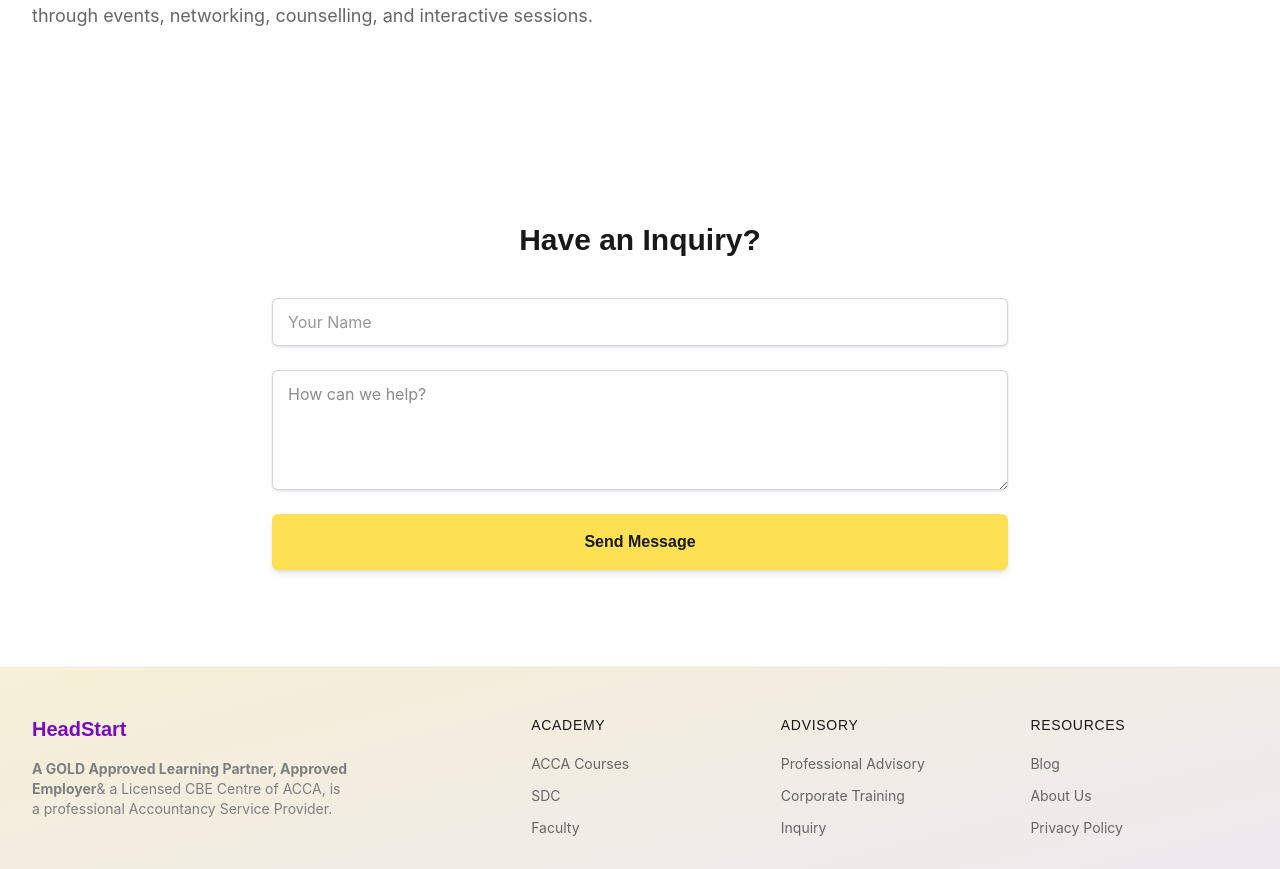
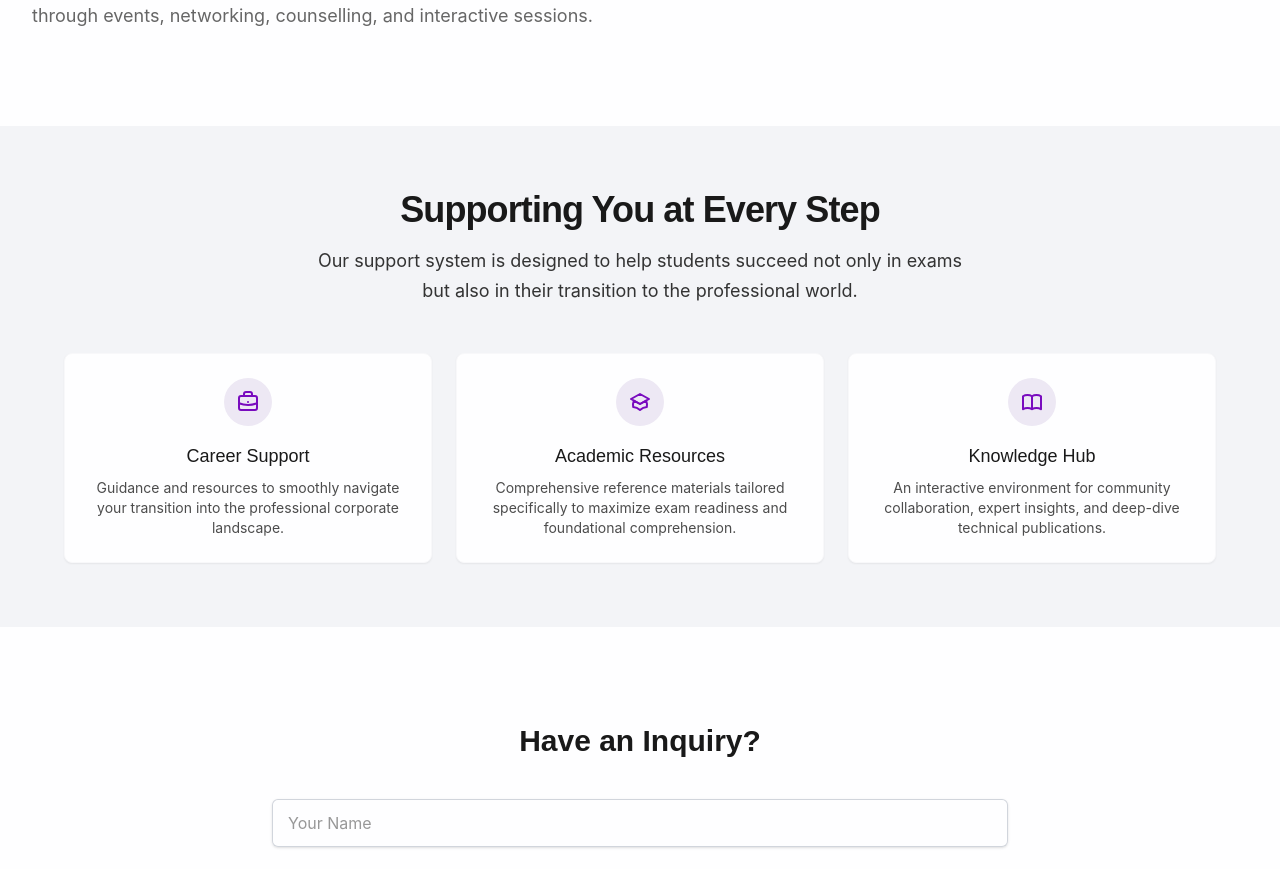
Before and after one commit to corebit-bd/headstart, a Next.js app in the folder frontend/: page / in a window 1280 px wide. Shown: the part 5122-5991 px from the top of the page. Built offline with nearby package versions, Linux system fonts and the light colour scheme.

Commit message:
feature : Created Tests & Web Layout & Content for Section 'Student Support'

```diff
--- a/frontend/src/app/page.tsx
+++ b/frontend/src/app/page.tsx
@@ -5,6 +5,7 @@ import Hero from "@/components/home/Hero";
 import ACCAQualificationOverview from "@/components/home/ACCAQualificationOverview";
 import StudentSuccess from "@/components/home/StudentSuccess";
 import LifeAtHeadStart from "@/components/home/LifeAtHeadStart";
+import StudentSupport from "@/components/home/StudentSupport";
 
 export default function HomePage() {
   return (
@@ -15,6 +16,7 @@ export default function HomePage() {
       <FacultyPreview />
       <StudentSuccess />
       <LifeAtHeadStart />
+      <StudentSupport />
       <Contact />
     </>
   );
--- /dev/null
+++ b/frontend/src/components/home/StudentSupport.tsx
@@ -0,0 +1,88 @@
+import React from 'react';
+
+export default function StudentSupport() {
+  return (
+    <section
+      className="py-[48px] md:py-[64px] bg-brand-grey-1000 text-[#0d0d0d] px-4 md:px-16"
+      aria-labelledby="support-heading"
+    >
+      <div className="max-w-[1200px] mx-auto text-center">
+        {/* Title */}
+        <h2
+          id="support-heading"
+          className="text-2xl md:text-4xl font-bold tracking-tight mb-4 text-black-900"
+        >
+          Supporting You at Every Step
+        </h2>
+
+        {/* Content Description */}
+        <p className="text-base md:text-lg max-w-2xl mx-auto mb-12 text-black-800 leading-relaxed">
+          Our support system is designed to help students succeed not only in exams but also in their transition to the professional world.
+        </p>
+
+        {/* Preview Points Grid */}
+        <div className="grid grid-cols-1 md:grid-cols-3 gap-6">
+          {/* Card 1: Career Support */}
+          <div
+            role="region"
+            aria-label="Career Support Card"
+            className="p-6 bg-brand-grey-50 border border-brand-grey-600 rounded-lg shadow-[0px_1px_2px_rgba(0,0,0,0.06)] flex flex-col items-center text-center"
+          >
+            <div className="w-12 h-12 rounded-full bg-brand-purple-50 flex items-center mb-4 text-brand-purple-1000 justify-center">
+              {/* Briefcase Icon (Outlined, 2px stroke) */}
+              <svg className="w-6 h-6" fill="none" viewBox="0 0 24 24" stroke="currentColor" strokeWidth={2}>
+                <path strokeLinecap="round" strokeLinejoin="round" d="M21 13.255A23.931 23.931 0 0112 15c-3.183 0-6.22-.62-9-1.745M16 6V4a2 2 0 00-2-2h-4a2 2 0 00-2 2v2m4 6h.01M5 20h14a2 2 0 002-2V8a2 2 0 00-2-2H5a2 2 0 00-2 2v10a2 2 0 002 2z" />
+              </svg>
+            </div>
+            <h3 className="text-lg font-medium mb-2 text-black-900">
+              Career Support
+            </h3>
+            <p className="text-sm text-black-700">
+              Guidance and resources to smoothly navigate your transition into the professional corporate landscape.
+            </p>
+          </div>
+
+          {/* Card 2: Academic Resources */}
+          <div
+            role="region"
+            aria-label="Academic Resources Card"
+            className="p-6 bg-brand-grey-50 border border-brand-grey-600 rounded-lg shadow-[0px_1px_2px_rgba(0,0,0,0.06)] flex flex-col items-center text-center"
+          >
+            <div className="w-12 h-12 rounded-full bg-brand-purple-50 flex items-center mb-4 text-brand-purple-1000 justify-center">
+              {/* Academic Cap Icon (Outlined, 2px stroke) */}
+              <svg className="w-6 h-6" fill="none" viewBox="0 0 24 24" stroke="currentColor" strokeWidth={2}>
+                <path strokeLinecap="round" strokeLinejoin="round" d="M12 14l9-5-9-5-9 5 9 5z" />
+                <path strokeLinecap="round" strokeLinejoin="round" d="M12 14l6.16-3.422a12.083 12.083 0 01.665 6.479A11.952 11.952 0 0012 20.055a11.952 11.952 0 00-6.824-2.998 12.078 12.078 0 01.665-6.479L12 14z" />
+              </svg>
+            </div>
+            <h3 className="text-lg font-medium mb-2 text-black-900">
+              Academic Resources
+            </h3>
+            <p className="text-sm text-black-700">
+              Comprehensive reference materials tailored specifically to maximize exam readiness and foundational comprehension.
+            </p>
+          </div>
+
+          {/* Card 3: Knowledge Hub */}
+          <div
+            role="region"
+            aria-label="Knowledge Hub Card"
+            className="p-6 bg-brand-grey-50 border border-brand-grey-600 rounded-lg shadow-[0px_1px_2px_rgba(0,0,0,0.06)] flex flex-col items-center text-center">
+            <div className="w-12 h-12 rounded-full bg-brand-purple-50 flex items-center mb-4 text-brand-purple-1000 justify-center">
+              {/* Book Open Icon (Outlined, 2px stroke) */}
+              <svg className="w-6 h-6" fill="none" viewBox="0 0 24 24" stroke="currentColor" strokeWidth={2}>
+                <path strokeLinecap="round" strokeLinejoin="round" d="M12 6.253v13m0-13C10.832 5.477 9.246 5 7.5 5S4.168 5.477 3 6.253v13C4.168 18.477 5.754 18 7.5 18s3.332.477 4.5 1.253m0-13C13.168 5.477 14.754 5 16.5 5c1.747 0 3.332.477 4.5 1.253v13C19.832 18.477 18.247 18 16.5 18c-1.746 0-3.332.477-4.5 1.253" />
+              </svg>
+            </div>
+            <h3 className="text-lg font-medium mb-2 text-black-900">
+              Knowledge Hub
+            </h3>
+            <p className="text-sm text-black-700">
+              An interactive environment for community collaboration, expert insights, and deep-dive technical publications.
+            </p>
+          </div>
+        </div>
+      </div>
+    </section>
+  );
+}
```
Also changed, not shown: 2 other files (tests, documents, lock files or other folders).
